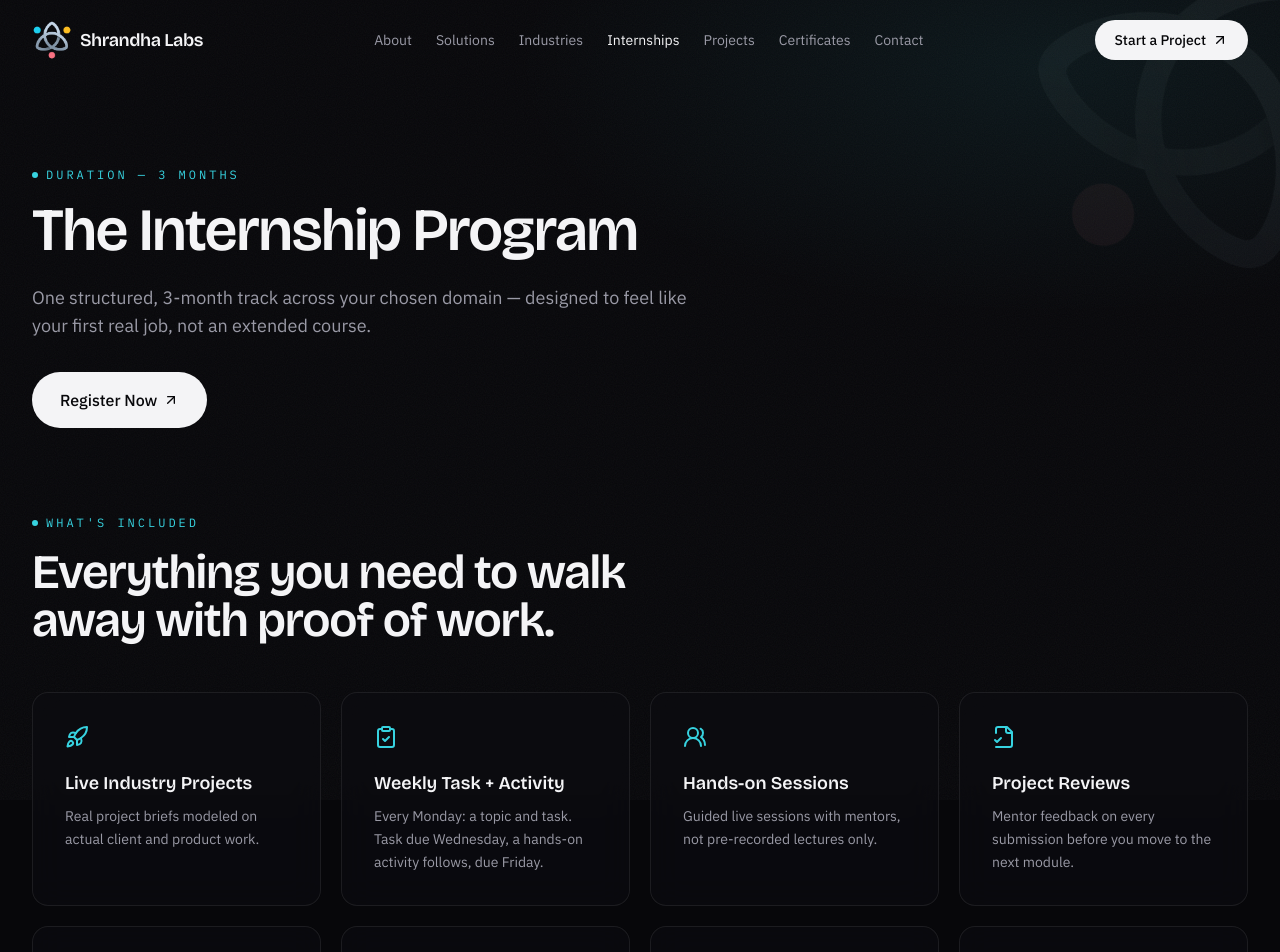
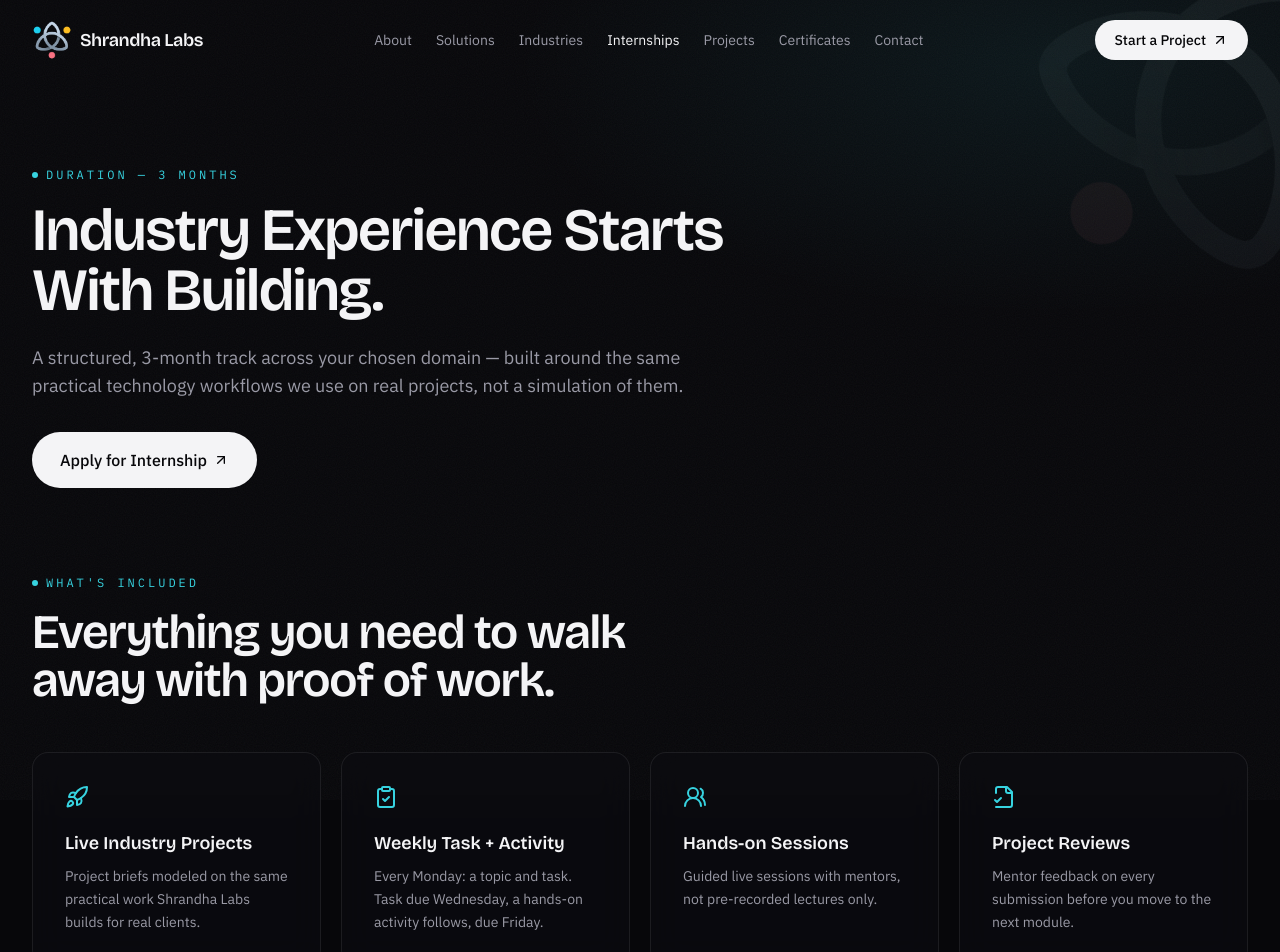
Before and after one commit to emerging324-maker/Shrandha, a Next.js app: page /internship in a window 1280 px wide. Shown: the top 952 px of the page. Built offline with nearby package versions, Linux system fonts and the light colour scheme.

Commit message:
Update page.tsx

```diff
--- a/src/app/internship/page.tsx
+++ b/src/app/internship/page.tsx
@@ -4,12 +4,12 @@ import { Reveal, Eyebrow, SectionHeading, Card, Button } from "@/components/ui";
 import { Rocket, ClipboardCheck, Users2, FileCheck2, Award, Star, FileText, Trophy, ArrowUpRight } from "lucide-react";
 
 export const metadata: Metadata = {
-  title: "Internship",
-  description: "3-month industry-ready internship program — live projects, weekly assignments, mentor reviews, certificate, and recognition for consistency.",
+  title: "Internships",
+  description: "3-month industry-focused internship program — live projects, weekly task and activity cycles, mentor reviews, certificate, and recognition for consistency.",
 };
 
 const includes = [
-  { icon: Rocket, title: "Live Industry Projects", desc: "Real project briefs modeled on actual client and product work." },
+  { icon: Rocket, title: "Live Industry Projects", desc: "Project briefs modeled on the same practical work Shrandha Labs builds for real clients." },
   { icon: ClipboardCheck, title: "Weekly Task + Activity", desc: "Every Monday: a topic and task. Task due Wednesday, a hands-on activity follows, due Friday." },
   { icon: Users2, title: "Hands-on Sessions", desc: "Guided live sessions with mentors, not pre-recorded lectures only." },
   { icon: FileCheck2, title: "Project Reviews", desc: "Mentor feedback on every submission before you move to the next module." },
@@ -24,10 +24,10 @@ export default function Internship() {
     <div className="mx-auto max-w-7xl px-5 md:px-8 py-20">
       <Reveal>
         <Eyebrow>Duration — 3 Months</Eyebrow>
-        <h1 className="mt-4 font-display font-semibold text-4xl md:text-6xl tracking-tight max-w-3xl">The Internship Program</h1>
-        <p className="mt-6 text-lg text-muted max-w-2xl">One structured, 3-month track across your chosen domain — designed to feel like your first real job, not an extended course.</p>
+        <h1 className="mt-4 font-display font-semibold text-4xl md:text-6xl tracking-tight max-w-3xl">Industry Experience Starts With Building.</h1>
+        <p className="mt-6 text-lg text-muted max-w-2xl">A structured, 3-month track across your chosen domain — built around the same practical technology workflows we use on real projects, not a simulation of them.</p>
         <div className="mt-8">
-          <Link href="/register"><Button className="text-base px-7 py-4">Register Now <ArrowUpRight className="w-4 h-4" /></Button></Link>
+          <Link href="/register"><Button className="text-base px-7 py-4">Apply for Internship <ArrowUpRight className="w-4 h-4" /></Button></Link>
         </div>
       </Reveal>
 
```
